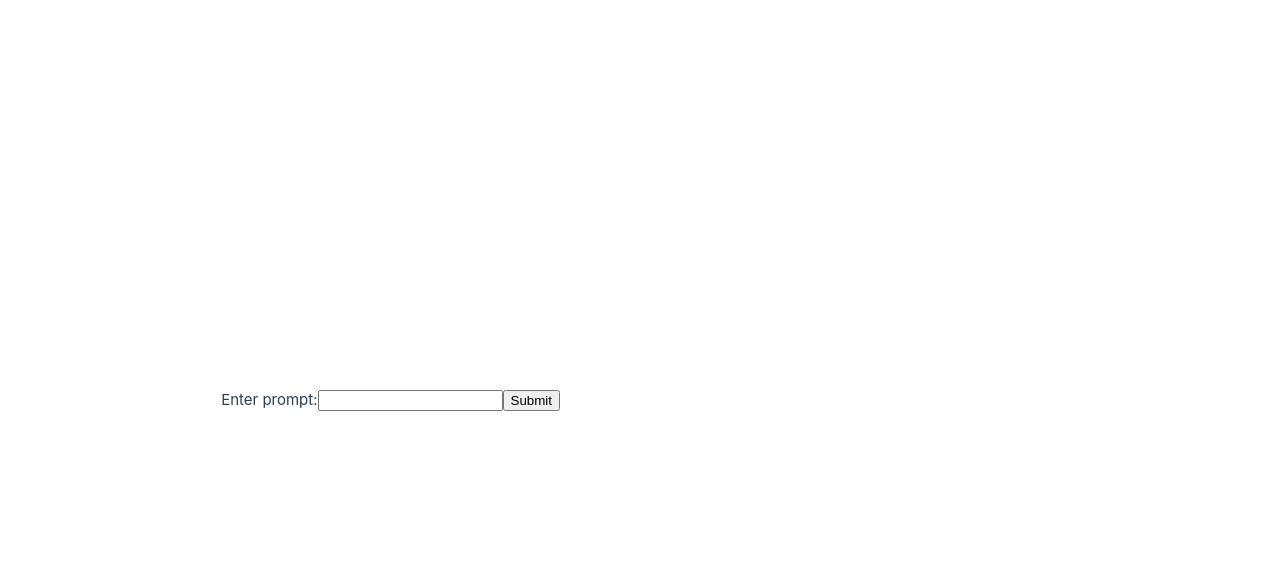
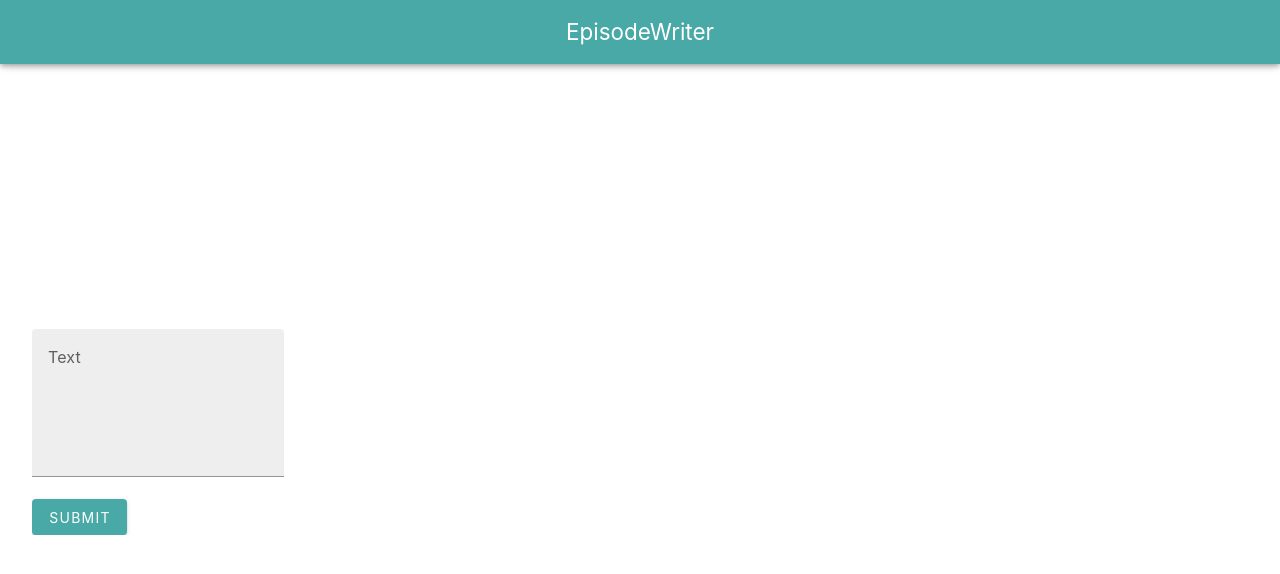
Before and after one commit to sociocom/episodewriter, a Vue app in the folder frontend/: page / in a window 1280 px wide. Shown: the top 574 px of the page. Built offline with nearby package versions, Linux system fonts and the light colour scheme.

Commit message:
Revamped UI with Vuetify

```diff
--- a/frontend/package.json
+++ b/frontend/package.json
@@ -13,7 +13,7 @@
     "pinia": "^2.1.7",
     "vue": "^3.4.21",
     "vue-router": "^4.3.0",
-    "vuetify": "^3.6.0-beta.0.0"
+    "vuetify": "^3.6.4"
   },
   "devDependencies": {
     "@vitejs/plugin-vue": "^5.0.4",
--- a/frontend/src/App.vue
+++ b/frontend/src/App.vue
@@ -6,72 +6,24 @@ import ImageCaptionDisplay from './components/ImageCaptionDisplay.vue';
 </script>
 
 <template>
-  <header>
-    <ImageForm />
-    <ImageCaptionDisplay />
-  </header>
+  <v-layout class="rounded rounded-md">
+    <v-app-bar color="secondary">
+      <v-spacer></v-spacer>
+      <h2>EpisodeWriter</h2>
+      <v-spacer></v-spacer>
+    </v-app-bar>
+    <v-main class="d-flex align-center justify-center" style="min-width: 800px;">
+      <v-row align="center" justify="center">
+        <v-col cols="6">
+          <ImageForm/>
+        </v-col>
+        <v-col cols="6">
+          <ImageCaptionDisplay />
+        </v-col>
+      </v-row>
+    </v-main>
+  </v-layout>
 </template>
 
 <style scoped>
-header {
-  line-height: 1.5;
-  max-height: 100vh;
-}
-
-.logo {
-  display: block;
-  margin: 0 auto 2rem;
-}
-
-nav {
-  width: 100%;
-  font-size: 12px;
-  text-align: center;
-  margin-top: 2rem;
-}
-
-nav a.router-link-exact-active {
-  color: var(--color-text);
-}
-
-nav a.router-link-exact-active:hover {
-  background-color: transparent;
-}
-
-nav a {
-  display: inline-block;
-  padding: 0 1rem;
-  border-left: 1px solid var(--color-border);
-}
-
-nav a:first-of-type {
-  border: 0;
-}
-
-@media (min-width: 1024px) {
-  header {
-    display: flex;
-    place-items: center;
-    padding-right: calc(var(--section-gap) / 2);
-  }
-
-  .logo {
-    margin: 0 2rem 0 0;
-  }
-
-  header .wrapper {
-    display: flex;
-    place-items: flex-start;
-    flex-wrap: wrap;
-  }
-
-  nav {
-    text-align: left;
-    margin-left: -1rem;
-    font-size: 1rem;
-
-    padding: 1rem 0;
-    margin-top: 1rem;
-  }
-}
 </style>
--- a/frontend/src/assets/base.css
+++ b/frontend/src/assets/base.css
@@ -61,7 +61,7 @@
 body {
   min-height: 100vh;
   color: var(--color-text);
-  background: var(--color-background);
+  /* background: var(--color-background); */
   transition:
     color 0.5s,
     background-color 0.5s;
--- a/frontend/src/components/ImageCaptionDisplay.vue
+++ b/frontend/src/components/ImageCaptionDisplay.vue
@@ -1,7 +1,10 @@
 <template>
-    <div>
+    <div class="">
       <img :src="image" alt="Image from store" v-if="image" />
-      <p>{{ caption }}</p>
+      <p class="caption">
+        {{ caption }}
+      </p>
+      <v-btn class="download-button" color="secondary" :href="image" download="image.jpeg" v-if="image">Download Image</v-btn>
     </div>
   </template>
 
@@ -20,3 +23,19 @@
     },
   };
   </script>
+<style scoped>
+img {
+  height:70vh;
+}
+
+.caption {
+  color: black;
+  text-align: left;
+  font-size: 1.8em;
+}
+
+.download-button {
+  align-self: flex-end;
+}
+
+</style>
--- a/frontend/src/components/ImageForm.vue
+++ b/frontend/src/components/ImageForm.vue
@@ -1,11 +1,15 @@
 <template>
-    <div>
+    <v-layout class="layout">
         <form @submit.prevent="submitForm">
-            <label for="text">Enter prompt:</label>
-            <input type="text" id="text" v-model="text" required>
-            <button type="submit">Submit</button>
+            <v-textarea
+                bg-color="grey-lighten-3"
+                color="secondary"
+                label="Text"
+                v-model="text"
+            ></v-textarea>
+            <v-btn color="secondary" type="submit">Submit</v-btn>
         </form>
-    </div>
+    </v-layout>
 </template>
 
 <script>
@@ -43,43 +47,3 @@ export default {
   },
 };
 </script>
-
-<style scoped>
-.container {
-    display: flex;
-    flex-direction: column;
-    align-items: center;
-    justify-content: center;
-    height: 100vh;
-}
-
-.form {
-    display: flex;
-    flex-direction: column;
-    align-items: center;
-    gap: 1rem;
-}
-
-.input {
-    padding: 0.5rem;
-    border: 1px solid #ccc;
-    border-radius: 4px;
-    width: 300px;
-}
-
-.button {
-    padding: 0.5rem 1rem;
-    background-color: #007bff;
-    color: #fff;
-    border: none;
-    border-radius: 4px;
-    cursor: pointer;
-}
-
-.image {
-    margin-top: 1rem;
-    max-width: 100%;
-    height: auto;
-}
-
-</style>
--- a/frontend/src/main.js
+++ b/frontend/src/main.js
@@ -6,8 +6,19 @@ import { createPinia } from 'pinia'
 import App from './App.vue'
 import router from './router'
 
+import 'vuetify/styles'
+import { createVuetify } from 'vuetify'
+import * as components from 'vuetify/components'
+import * as directives from 'vuetify/directives'
+
+const vuetify = createVuetify({
+    components,
+    directives,
+  })
+
 const app = createApp(App)
 
+app.use(vuetify)
 app.use(createPinia())
 app.use(router)
 
```
Also changed, not shown: 1 other file (tests, documents, lock files or other folders).
